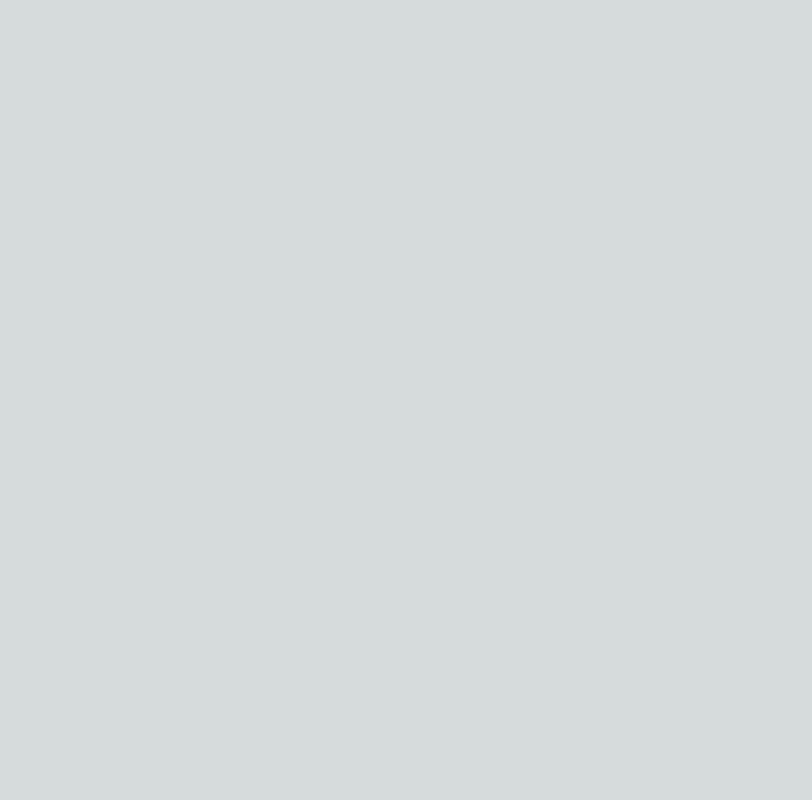
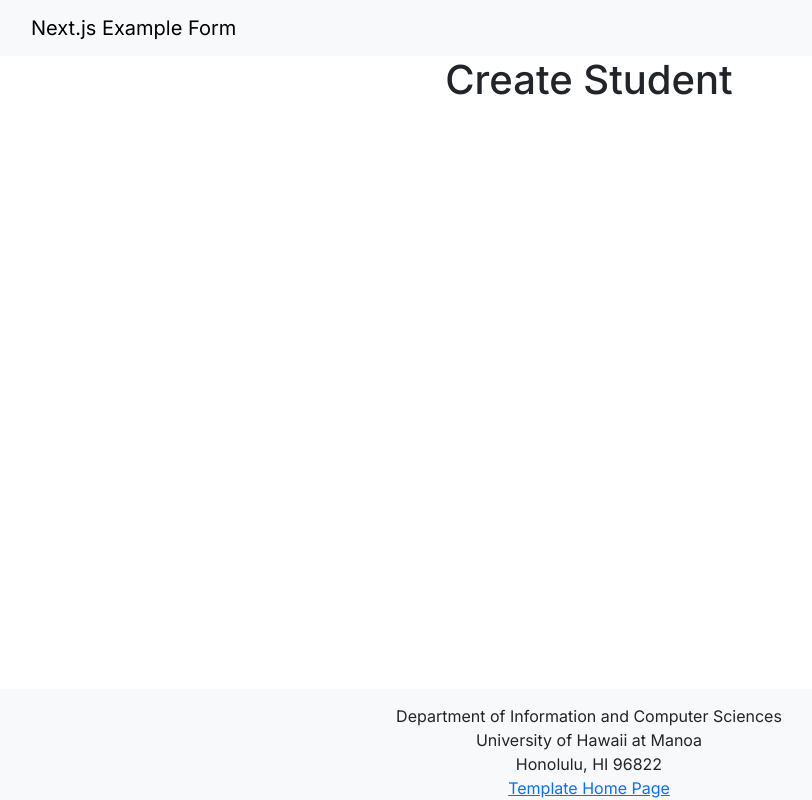
Before and after one commit to ics-software-engineering/nextjs-example-form, a Next.js app: page / in a window 1280 px wide. Shown: the whole page, without its empty margins (51-863 px from the left). Built offline with nearby package versions, Linux system fonts and the light colour scheme.

Commit message:
Checkpoint
NavBar
Footer

```diff
--- a/src/app/layout.tsx
+++ b/src/app/layout.tsx
@@ -1,7 +1,9 @@
 import type { Metadata } from "next";
 import { Inter } from "next/font/google";
 import "bootstrap/dist/css/bootstrap.min.css";
-import "./globals.css";
+// import "./globals.css";
+import Footer from "@/components/Footer";
+import NavBar from "@/components/NavBar";
 
 const inter = Inter({ subsets: ["latin"] });
 
@@ -17,7 +19,13 @@ export default function RootLayout({
 }>) {
   return (
     <html lang="en">
-      <body className={inter.className}>{children}</body>
+      <body
+        className={`${inter.className} h-100 d-flex flex-column min-vh-100`}
+      >
+        <NavBar />
+        {children}
+        <Footer />
+      </body>
     </html>
   );
 }
--- a/src/app/page.tsx
+++ b/src/app/page.tsx
@@ -1,6 +1,7 @@
-import Image from "next/image";
-import styles from "./page.module.css";
-
 export default function Home() {
-  return <main></main>;
+  return (
+    <main>
+      <h1 className="text-center">Create Student</h1>
+    </main>
+  );
 }
--- /dev/null
+++ b/src/components/Footer.tsx
@@ -0,0 +1,24 @@
+import { Col, Container } from "react-bootstrap";
+
+const Footer = () => {
+  const divStyle = { paddingTop: "15px" };
+  return (
+    <footer className="mt-auto bg-light">
+      <Container style={divStyle}>
+        <Col className="text-center">
+          Department of Information and Computer Sciences
+          <br />
+          University of Hawaii at Manoa
+          <br />
+          Honolulu, HI 96822
+          <br />
+          <a href="http://ics-software-engineering.github.io/meteor-example-form-react">
+            Template Home Page
+          </a>
+        </Col>
+      </Container>
+    </footer>
+  );
+};
+
+export default Footer;
--- /dev/null
+++ b/src/components/NavBar.tsx
@@ -0,0 +1,14 @@
+"use client";
+import { Container, Navbar } from "react-bootstrap";
+
+const NavBar = () => {
+  return (
+    <Navbar bg="light" expand="lg">
+      <Container>
+        <Navbar.Brand href="/">Next.js Example Form</Navbar.Brand>
+      </Container>
+    </Navbar>
+  );
+};
+
+export default NavBar;
```
